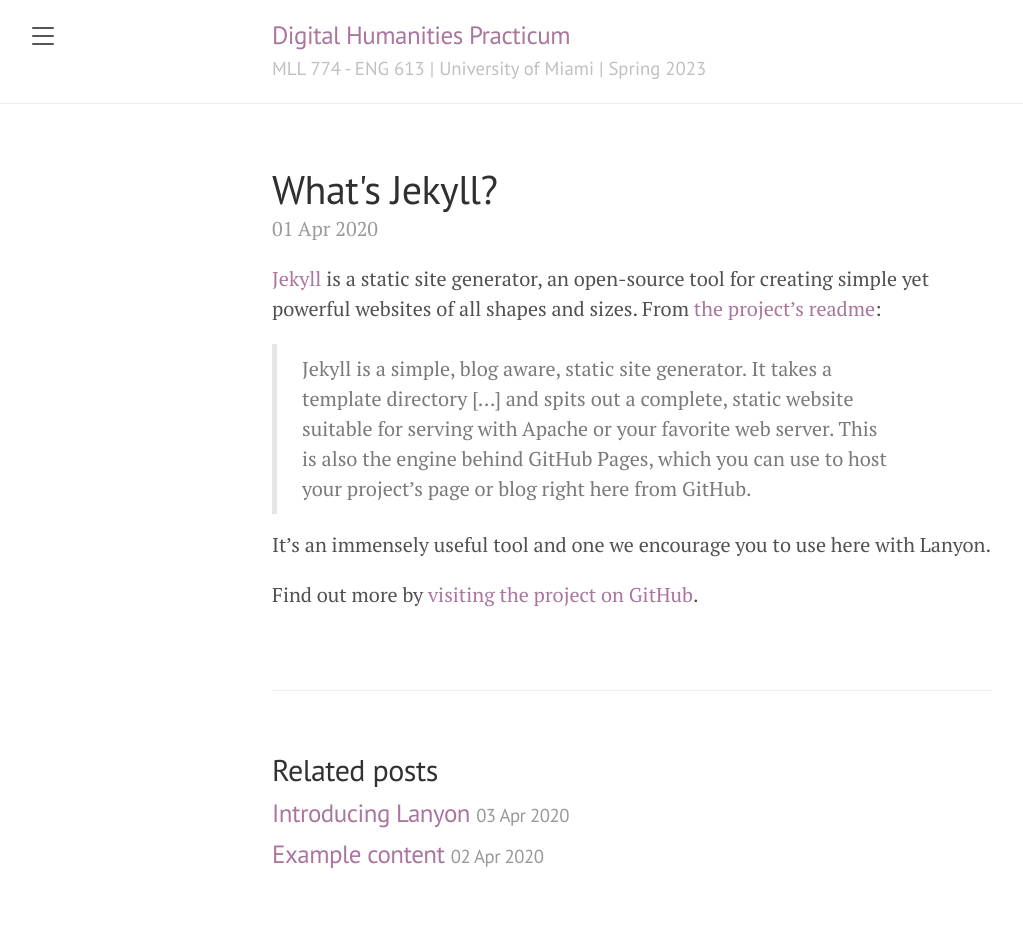
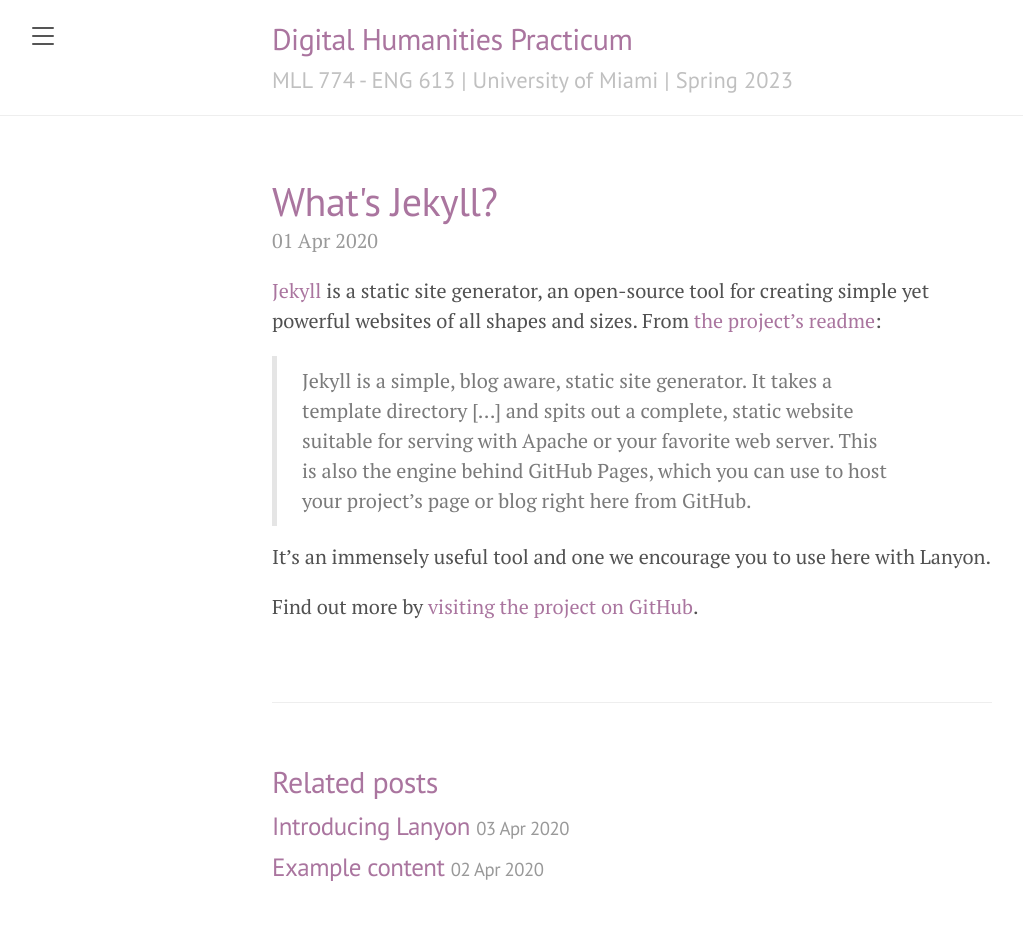
Before and after one commit to susannalles/DHPracticum_Spring23, a Jekyll site: the page built from _posts/2020-04-01-whats-jekyll.md, in a window 1280 px wide. Shown: the whole page, without its empty margins (8-1031 px from the left). Built offline with Jekyll 4.4.1, drawn with Linux system fonts in a browser that asks for light colours.

Commit message:
Update lanyon.css

```diff
--- a/public/css/lanyon.css
+++ b/public/css/lanyon.css
@@ -47,7 +47,7 @@ html {
 h1, h2, h3, h4, h5, h6 {
   font-family: "PT Sans", Helvetica, Arial, sans-serif;
   font-weight: 400;
-  color: #313131;
+  color: #aa759f;
   letter-spacing: -.025rem;
 }
 
@@ -103,6 +103,7 @@ h1, h2, h3, h4, h5, h6 {
   margin-top: 0;
   margin-bottom: 0;
   color: #505050;
+  font-size: 1.50rem;
 }
 .masthead-title a {
   color: #505050;
@@ -311,7 +312,7 @@ a.sidebar-nav-item:focus {
 .page-title,
 .post-title,
 .post-title a {
-  color: #303030;
+  color: #aa759f;
 }
 .page-title,
 .post-title {
```
